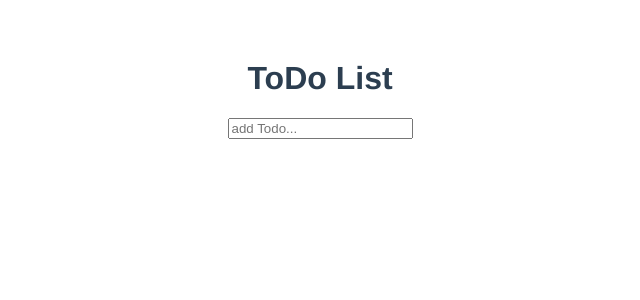
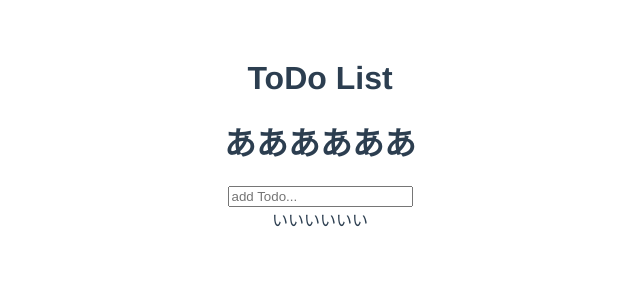
Before and after one commit to shira07tech01/myfirstvue, a Vue app in the folder my-app/: page / in a window 1280 px wide. Shown: the top 300 px of the page, without its empty margins (320-960 px from the left). Built offline with nearby package versions, Linux system fonts and the light colour scheme.

Commit message:
わからない

```diff
--- a/my-app/src/components/TaskInput.vue
+++ b/my-app/src/components/TaskInput.vue
@@ -1,5 +1,7 @@
 <template>
     <div class='taskinput'>
+        <h1>ああああああ</h1>
+
         <input type="text" placeholder="add Todo..." v-model="newToDo" @keyup.enter="addListToDo(newToDo)">
     </div>
 </template>
@@ -13,7 +15,7 @@ export default {
             'default':[]
         },
         newToDo: {
-            type:Text,
+            type:String,
             'default':"",
         }
     },
--- a/my-app/src/components/TaskListItem.vue
+++ b/my-app/src/components/TaskListItem.vue
@@ -1,7 +1,8 @@
 <template>
   <div class="todolistitem">
+      いいいいいい
         <div v-for="(todo,key) in todos" v-bind:key="todo.id">
-                {{ key }}{{ todo.title }} <DeleteButton :todo="todo" :id="id"/>
+                {{ key }}{{ todo.title }} <DeleteButton :todo="todo" :id.sync="id"/>
         </div>
   </div>
 </template>
--- a/my-app/src/components/ToDo.vue
+++ b/my-app/src/components/ToDo.vue
@@ -1,7 +1,7 @@
 <template>
   <div class="todolist">
-        <TaskInput :todos="todos" :newToDo="newToDo"/>
-        <TaskListItem :todos="todos"/>
+        <TaskInput :todos.sync="todos" :newToDo.sync="newToDo"/>
+        <TaskListItem :todos.sync="todos"/>
   </div>
 </template>
 
```
